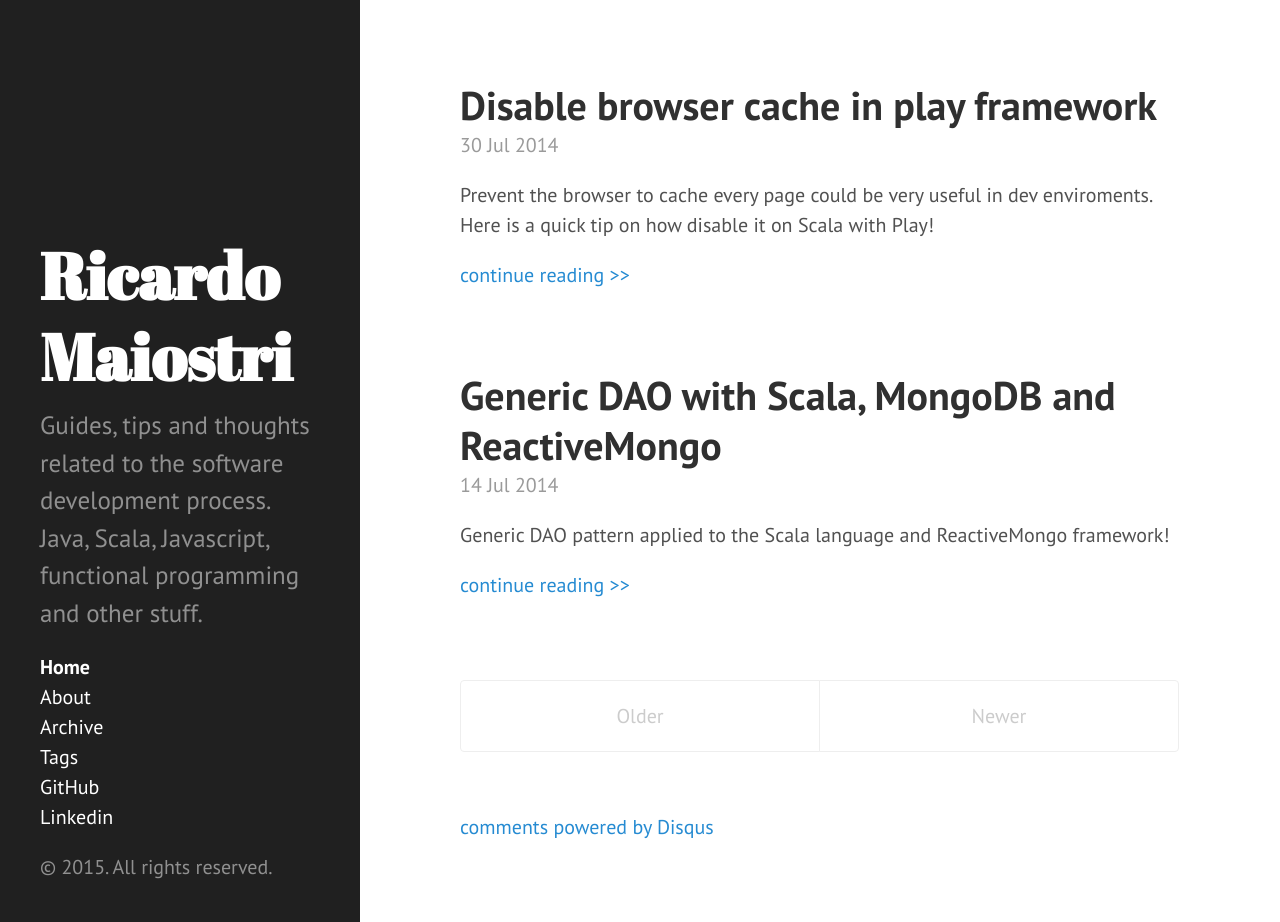
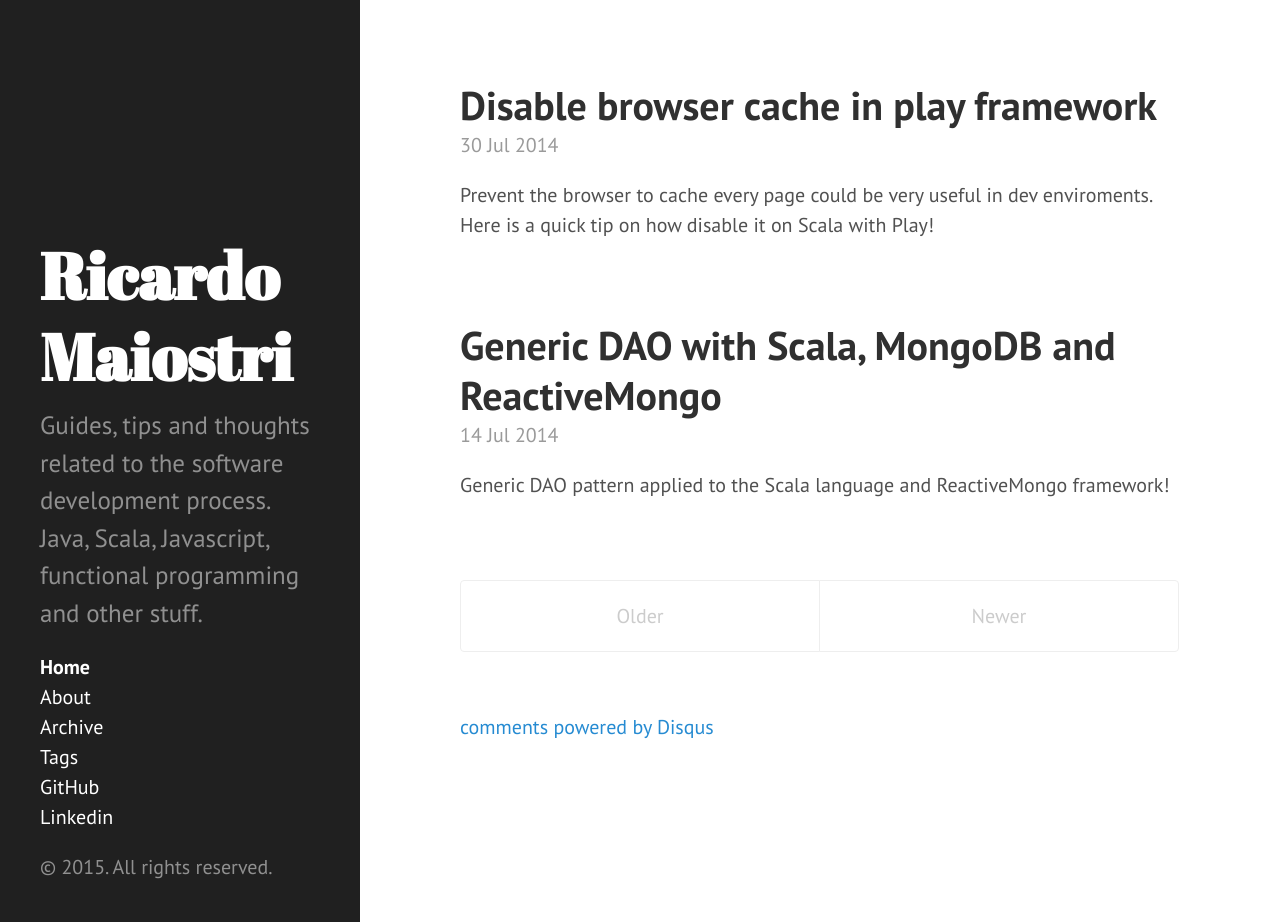
Before and after one commit to maiostri/maiostri.github.io, a Jekyll site: the page built from index.html, in a window 1280 px wide and 922 px high. Built offline with Jekyll 4.4.1, drawn with Linux system fonts in a browser that asks for light colours; Markdown is read by kramdown in place of the engine named in the settings; the list of posts is cut into pages by our own code; comment, search, counter and statistics services are not loaded.

Commit message:
Update index.html

```diff
--- a/index.html
+++ b/index.html
@@ -14,7 +14,7 @@ title: Home
 
     <span class="post-date">{{ post.date | date_to_string }}</span>
 
-    {{ post.content | postmorefilter: post.url, "continue reading >>" }}
+    {{ post.excerpt }}
   </div>
   {% endfor %}
 </div>
```
